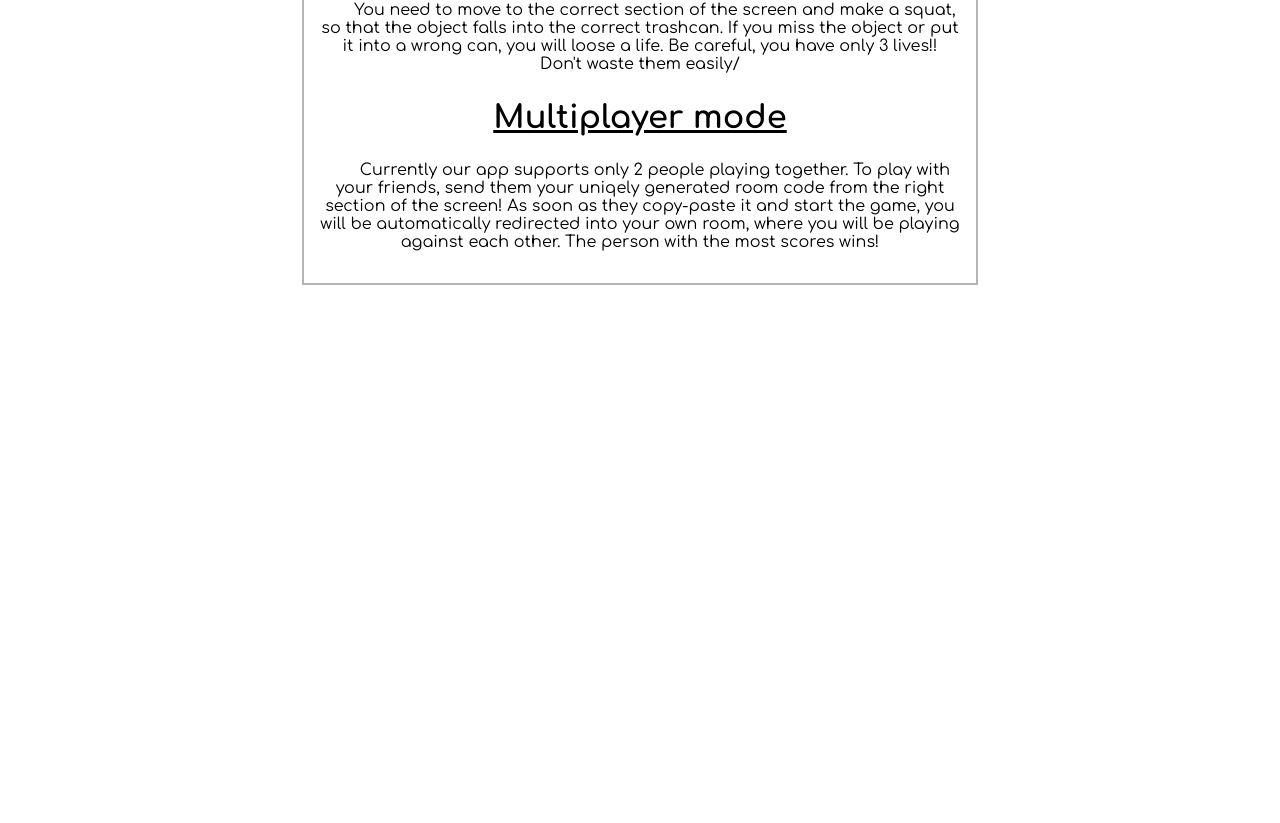
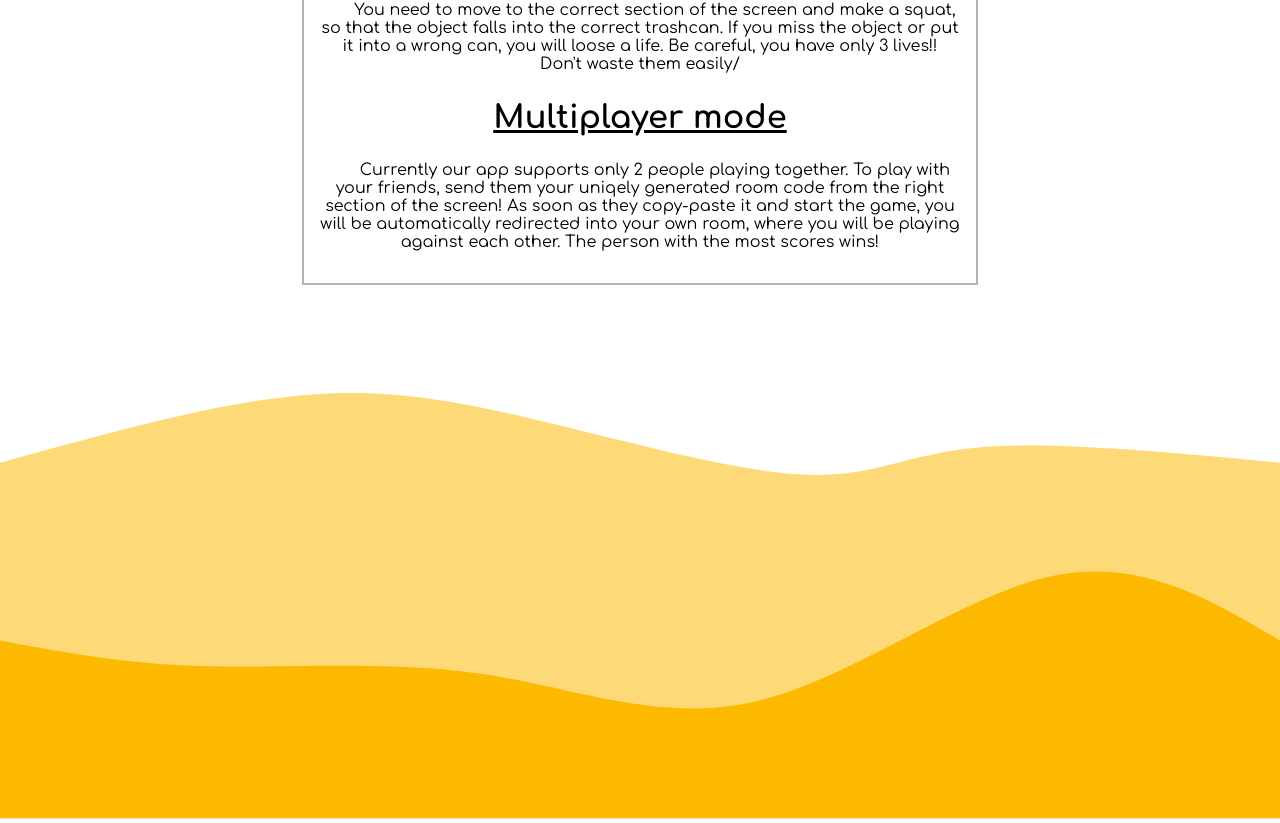
Before and after one commit to sutedalm/trashgame, a React (Create React App) app: page / in a window 1280 px wide. Shown: the part 1363-2186 px from the top of the page. Before the commit the page ends 1648 px from the top, so only its background shows below. Built offline with nearby package versions, Linux system fonts and the light colour scheme; no server answers; what handsfree would draw is missing.

Commit message:
Add fancy waves below footer

```diff
--- a/src/MainPage/MainPage.css
+++ b/src/MainPage/MainPage.css
@@ -148,3 +148,13 @@
         transform: translateX(10vw) translateY(100vh) rotateZ(0deg);
     }
 }
+
+.mainPageWabyPicture {
+    width: 100%;
+    height: 100%;
+    position: fixed;
+    bottom: 0;
+    z-index: -10;
+    transform: rotate(0deg);
+    transition: 0.3s;
+}
--- a/src/MainPage/MainPage.js
+++ b/src/MainPage/MainPage.js
@@ -41,6 +41,28 @@ function MainPage({ serverId, setServerId }) {
                 </div>
             </div>
             <Footer />
+            <svg
+                className="mainPageWabyPicture"
+                id="svg"
+                viewBox="0 0 1440 600"
+                xmlns="http://www.w3.org/2000/svg"
+                class="transition duration-300 ease-in-out delay-150"
+            >
+                <path
+                    d="M 0,600 C 0,600 0,200 0,200 C 110.74641148325358,169.29186602870814 221.49282296650716,138.58373205741628 313,127 C 404.50717703349284,115.41626794258373 476.77511961722473,122.95693779904303 579,146 C 681.2248803827753,169.04306220095697 813.4066985645935,207.58851674641147 897,213 C 980.5933014354065,218.41148325358853 1015.5980861244018,190.68899521531102 1098,183 C 1180.4019138755982,175.31100478468898 1310.2009569377992,187.6555023923445 1440,200 C 1440,200 1440,600 1440,600 Z"
+                    stroke="none"
+                    stroke-width="0"
+                    fill="#fcb90088"
+                    class="transition-all duration-300 ease-in-out delay-150 path-0"
+                ></path>
+                <path
+                    d="M 0,600 C 0,600 0,400 0,400 C 70.77511961722487,413.37799043062205 141.55023923444975,426.75598086124404 234,429 C 326.44976076555025,431.24401913875596 440.57416267942585,422.3540669856459 545,438 C 649.4258373205741,453.6459330143541 744.1531100478471,493.82775119617224 852,468 C 959.8468899521529,442.17224880382776 1080.8133971291866,350.3349282296651 1181,328 C 1281.1866028708134,305.6650717703349 1360.5933014354068,352.83253588516743 1440,400 C 1440,400 1440,600 1440,600 Z"
+                    stroke="none"
+                    stroke-width="0"
+                    fill="#fcb900ff"
+                    class="transition-all duration-300 ease-in-out delay-150 path-1"
+                ></path>
+            </svg>
         </div>
     );
 }
--- a/src/components/Footer/Footer.css
+++ b/src/components/Footer/Footer.css
@@ -28,5 +28,5 @@
 
 .footerImages {
     width: 400px;
-    height: auto;
+    /* height: auto; */
 }
--- a/src/components/JoinGameForm/JoinGameForm.tsx
+++ b/src/components/JoinGameForm/JoinGameForm.tsx
@@ -17,15 +17,15 @@ const JoinGameForm = (props: { serverId: string; setServerId: Function }) => {
     };
     return (
         <div className="JoinGameForm__container">
-            <button className="button" disabled={!multiplayerId} onClick={handleButtonClick}>
-                <span>JOIN A GAME</span>
-            </button>
             <input
                 type="text"
                 placeholder="JOIN CODE"
                 value={props.serverId}
                 onChange={handleChange}
             />
+            <button className="button" disabled={!multiplayerId} onClick={handleButtonClick}>
+                <span>JOIN A GAME</span>
+            </button>
         </div>
     );
 };
```
